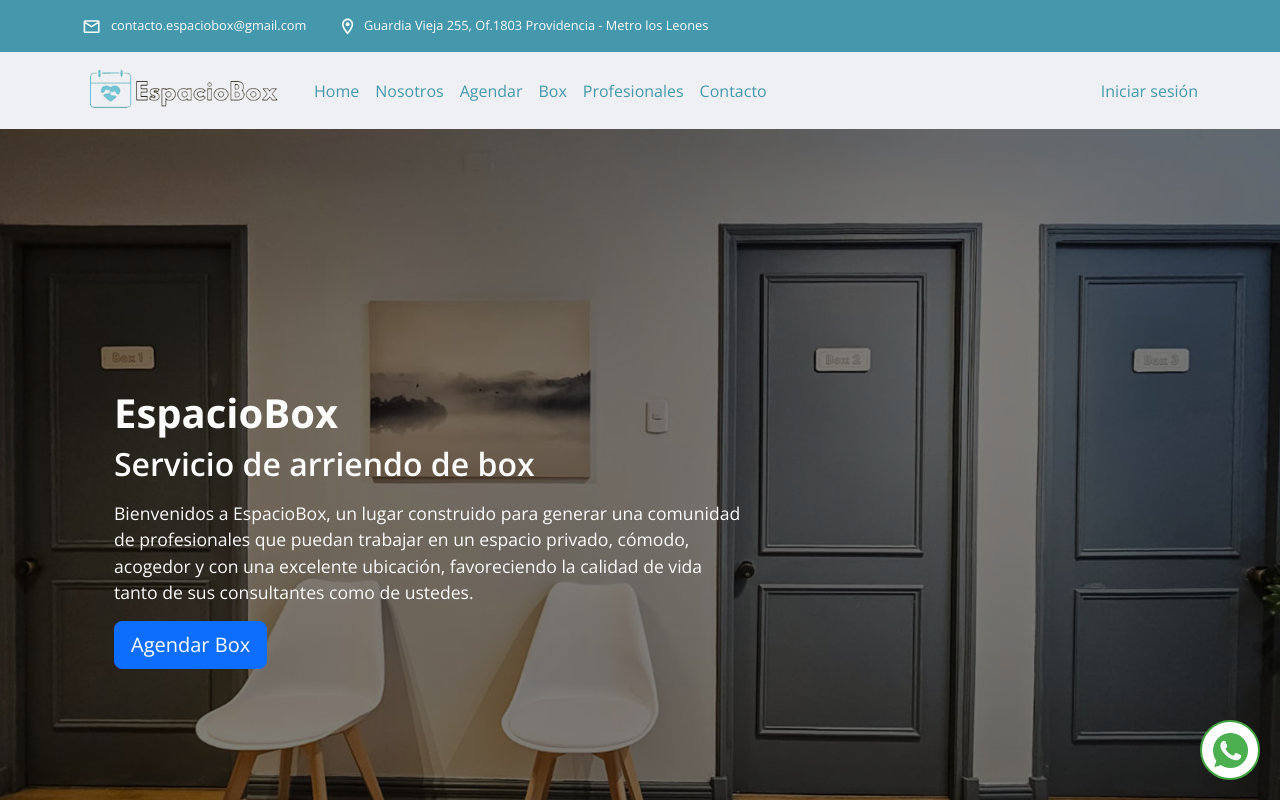
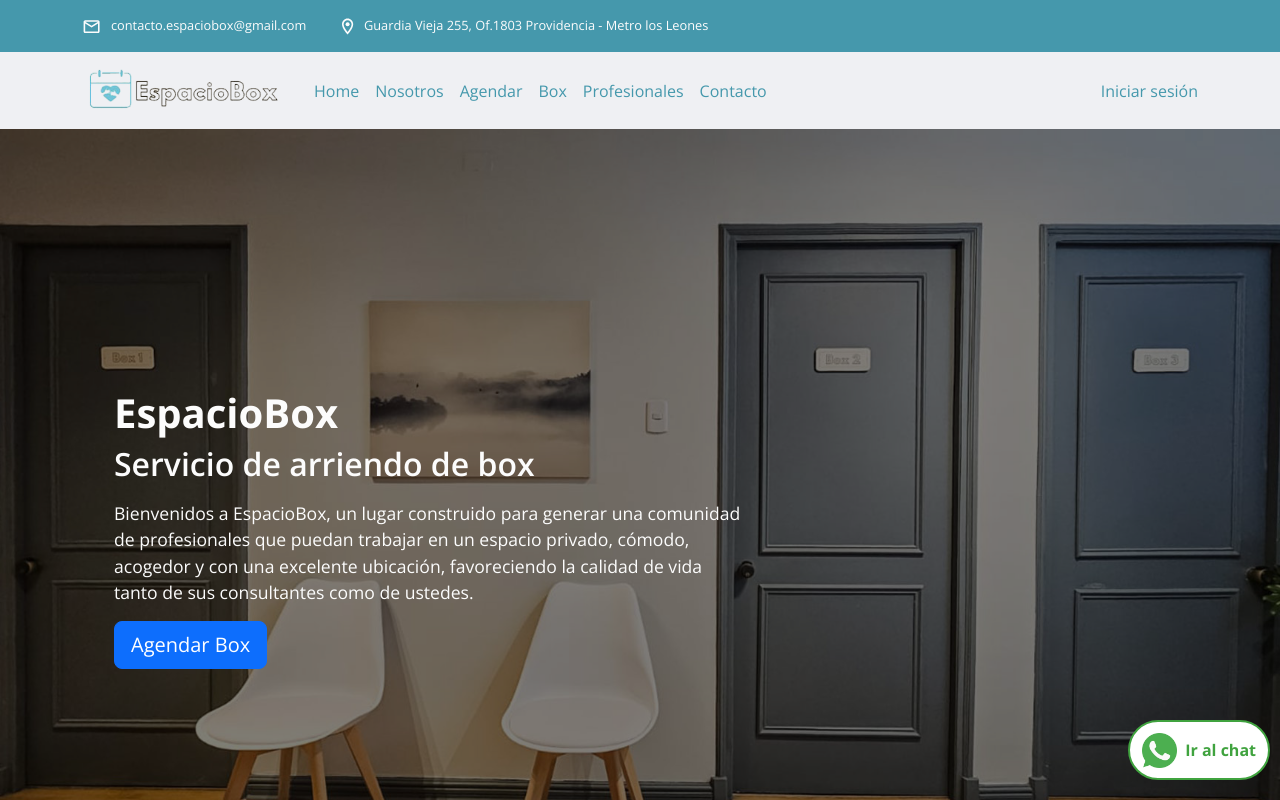
Before and after one commit to ssalinascalibar/espacio-box-noLogin, a React (Vite) app: page / in a window 1280 px wide. Shown: the top 800 px of the page. Built offline with nearby package versions, Linux system fonts and the light colour scheme.

Commit message:
mod whatsapp button style

```diff
--- a/src/shared/components/buttons/WhatsappButton.jsx
+++ b/src/shared/components/buttons/WhatsappButton.jsx
@@ -8,6 +8,7 @@ export default function WhatsappButton() {
   return (
     <div className="whatsapp-button" onClick={handleClick}>
       <img src="assets/img/whatsapp-icon.png" alt="WhatsApp" />
+      <p className="whatsapp-text">Ir al chat</p>
     </div>
   )
 }
--- a/src/shared/components/buttons/whatsappButton.css
+++ b/src/shared/components/buttons/whatsappButton.css
@@ -1,22 +1,58 @@
 .whatsapp-button {
+  position: fixed;
+  bottom: 10px;
+  right: 10px;
+  background-color: rgba(255, 255, 255, 1);
+  border-radius: 30px;
+  height: 45px;
+  display: flex;
+  align-items: center;
+  padding: 0 12px;
+  cursor: pointer;
+  z-index: 1000;
+  border: 2px solid #40a33f;
+  gap: 8px; /* Espacio entre el ícono y el texto */
+}
+
+/* .whatsapp-button {
     position: fixed;
     bottom: 20px;
     right: 20px;
     background-color: rgba(255, 255, 255, 1);
-    /* background-color: #25d366; */
     border-radius: 50%;
     width: 60px;
     height: 60px;
     display: flex;
     justify-content: center;
     align-items: center;
-    /* box-shadow: 0 2px 10px rgba(0, 0, 0, 0.2); */
     cursor: pointer;
     z-index: 1000;
     border: 2px solid #40a33f;
+  } */
+
+  .whatsapp-button img {
+    width: 30px;
+    height: 30px;
   }
 
+  .whatsapp-text {
+    font-size: 14px;
+    color: #40a33f;
+    font-weight: bold;
+    margin: 0;
+}
+
+@media screen and (min-width: 992px) {
   .whatsapp-button img {
     width: 35px;
     height: 35px;
   }
+  .whatsapp-button {
+    bottom: 20px;
+    height: 60px;
+  }
+
+  .whatsapp-text {
+    font-size: 16px;
+}
+}
```
